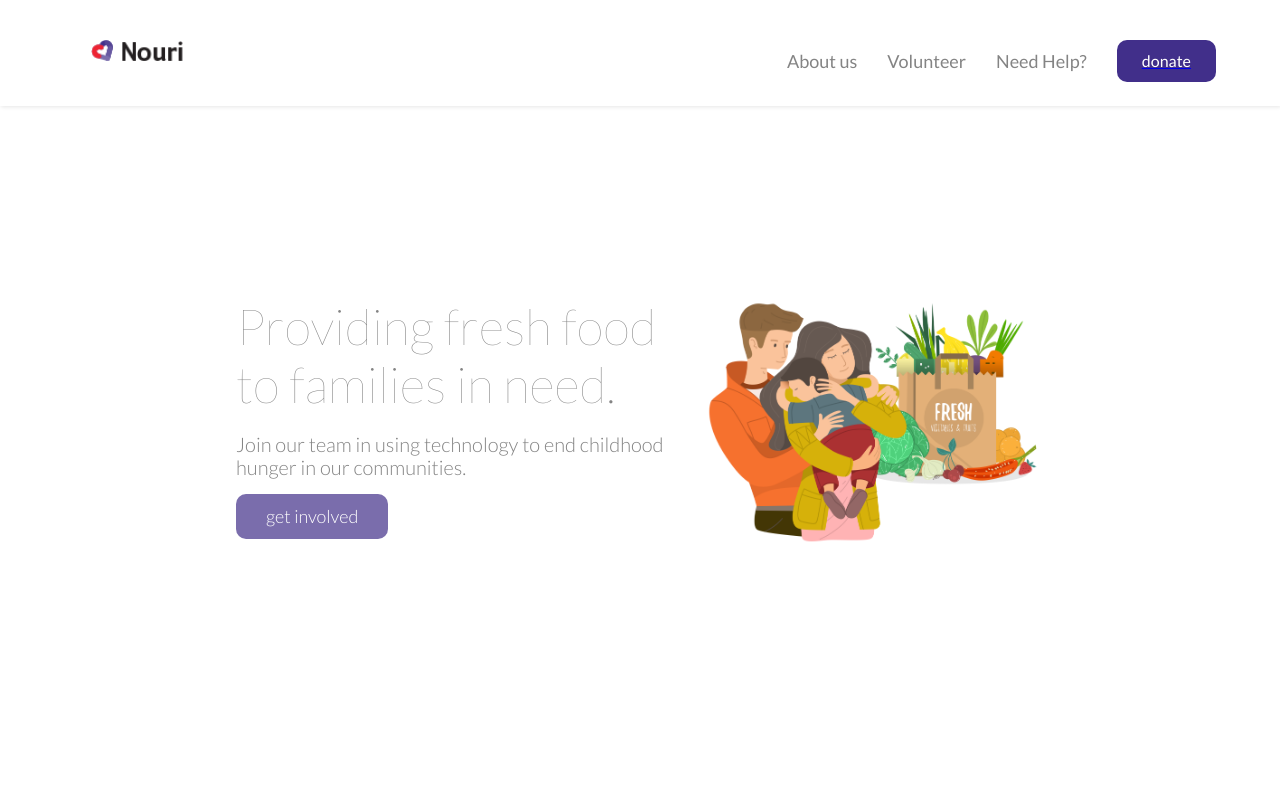
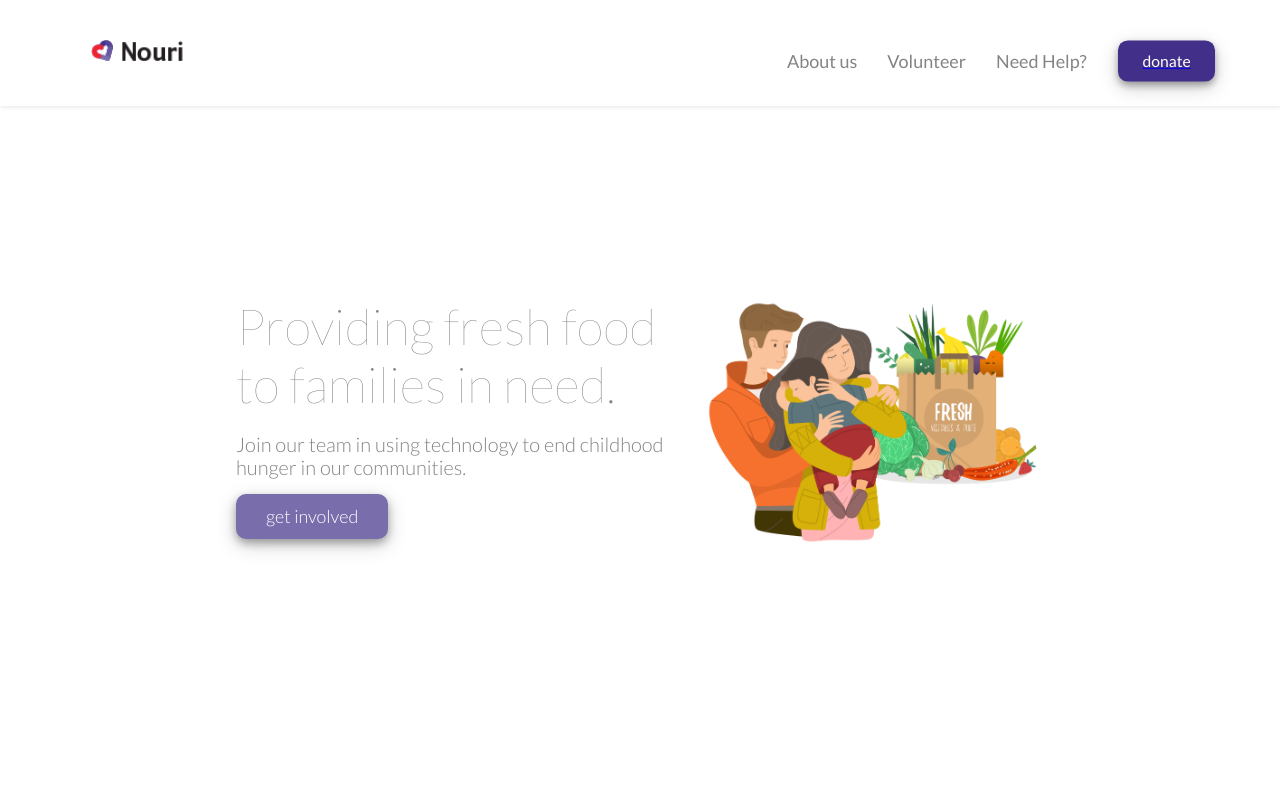
Before and after one commit to nourimeals/website, a React app: page / in a window 1280 px wide. In both pictures the pointer is over the button "donate". Shown: the top 800 px of the page. Built offline with nearby package versions, Linux system fonts and the light colour scheme; a web font is replaced by a local one.

Commit message:
added box-shadow and scale when hover on all buttons
run build script

updated gitignore for .vs/

```diff
--- a/src/components/common/header/header.scss
+++ b/src/components/common/header/header.scss
@@ -152,6 +152,13 @@ header {
       border: none;
       font-weight: 500;
       cursor: pointer;
+      box-shadow: 0 4px 8px 0 rgba(0, 0, 0, 0.3), 0 6px 20px 0 rgba(0, 0, 0, 0.19);
+
+      &:hover {
+        transform: scale(.98)
+      }
     }
+
+
   }
 }
--- a/src/components/home/sections/sections.scss
+++ b/src/components/home/sections/sections.scss
@@ -70,6 +70,13 @@
                 font-weight: 300;
                 font-size: 18px;
                 cursor: pointer;
+                box-shadow: 0 4px 8px 0 rgba(0, 0, 0, 0.3), 0 6px 20px 0 rgba(0, 0, 0, 0.19);
+
+
+                &:hover {
+                    transform: scale(.98);
+
+                }
             }
         }
 
@@ -83,6 +90,13 @@
             font-weight: 300;
             font-size: 18px;
             cursor: pointer;
+            box-shadow: 0 4px 8px 0 rgba(0, 0, 0, 0.3), 0 6px 20px 0 rgba(0, 0, 0, 0.19);
+
+
+            &:hover {
+                transform: scale(.98);
+
+            }
 
             @media only screen and (min-width: 992px) {
                 display: none;
@@ -189,6 +203,13 @@
                     font-weight: 300;
                     font-size: 18px;
                     cursor: pointer;
+                    box-shadow: 0 4px 8px 0 rgba(0, 0, 0, 0.3), 0 6px 20px 0 rgba(0, 0, 0, 0.19);
+
+
+                    &:hover {
+                        transform: scale(.98);
+
+                    }
                 }
             }
        }
```
Also changed, not shown: 3 other files (tests, documents, lock files or other folders).
